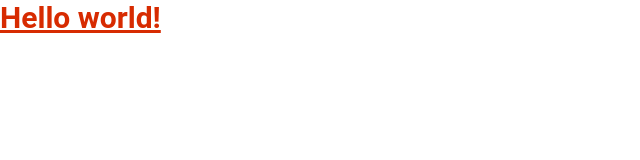
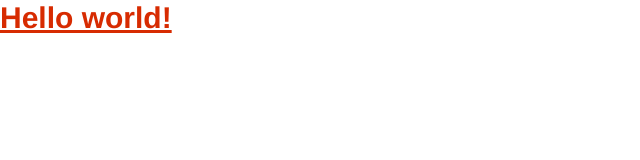
Before and after one commit to baristunar/bbc-clone, a Next.js app: page / in a window 1280 px wide. Shown: the top 160 px of the page, without its empty margins (0-640 px from the left). Built offline with nearby package versions, Linux system fonts and the light colour scheme.

Commit message:
Edit: tailwind config

```diff
--- a/tailwind.config.js
+++ b/tailwind.config.js
@@ -33,62 +33,16 @@ module.exports = {
       transparent: "transparent",
       white: "#ffffff",
       primary: {
-        DEFAULT: "#000000",
-        hover: "#181818",
+        DEFAULT: "#B80000",
         foreground: "#ffffff",
-        100: "#525252",
-        200: "#404040",
-        300: "#3d3d3d",
-        400: "#333333",
-        500: "#2d2d2d",
-        600: "#292929",
-        700: "#2b2b2b",
-        800: "#181818",
-        900: "#000000",
-      },
-      secondary: {
-        DEFAULT: "#e95151",
-        hover: "#d03838",
-        foreground: "#ffffff",
-        100: "#ffb7b7",
-        200: "#ff9e9e",
-        300: "#ff8484",
-        400: "#ff6b6b",
-        500: "#e95151",
-        600: "#d72b01",
-        700: "#b61e1e",
-        800: "#9d0505",
-        900: "#830000",
       },
       black: {
         DEFAULT: "#000000",
-        100: "#525252",
-        200: "#404040",
-        300: "#3d3d3d",
-        400: "#333333",
-        500: "#2d2d2d",
-        600: "#292929",
-        700: "#2b2b2b",
-        800: "#181818",
-        900: "#000000",
+        100: '#141414',
+        200: "#222222",
       },
       gray: {
         DEFAULT: "#ebebeb",
-        25: "#fdfdfd",
-        50: "#f7f7f7",
-        100: "#f5f5f5",
-        150: "#f4f4f4",
-        200: "#eeeeee",
-        300: "#ebebeb",
-        400: "#d7d7d7",
-        450: "#d4d4d4",
-        500: "#c9c9c9",
-        600: "#9d9d9d",
-        700: "#686868",
-        800: "#615f62",
-        850: "#58585a",
-        900: "#4a4f54",
-        950: "#424242",
       },
       error: {
         DEFAULT: "#d72b01",
@@ -104,7 +58,7 @@ module.exports = {
       },
     },
     fontFamily: {
-      sans: ['Roboto', 'sans-serif'],
+      sans: ['ReithSans', 'Helvetica', 'Arial', 'sans-serif'],
     },
     screens: {
       xs: "575px",
```
